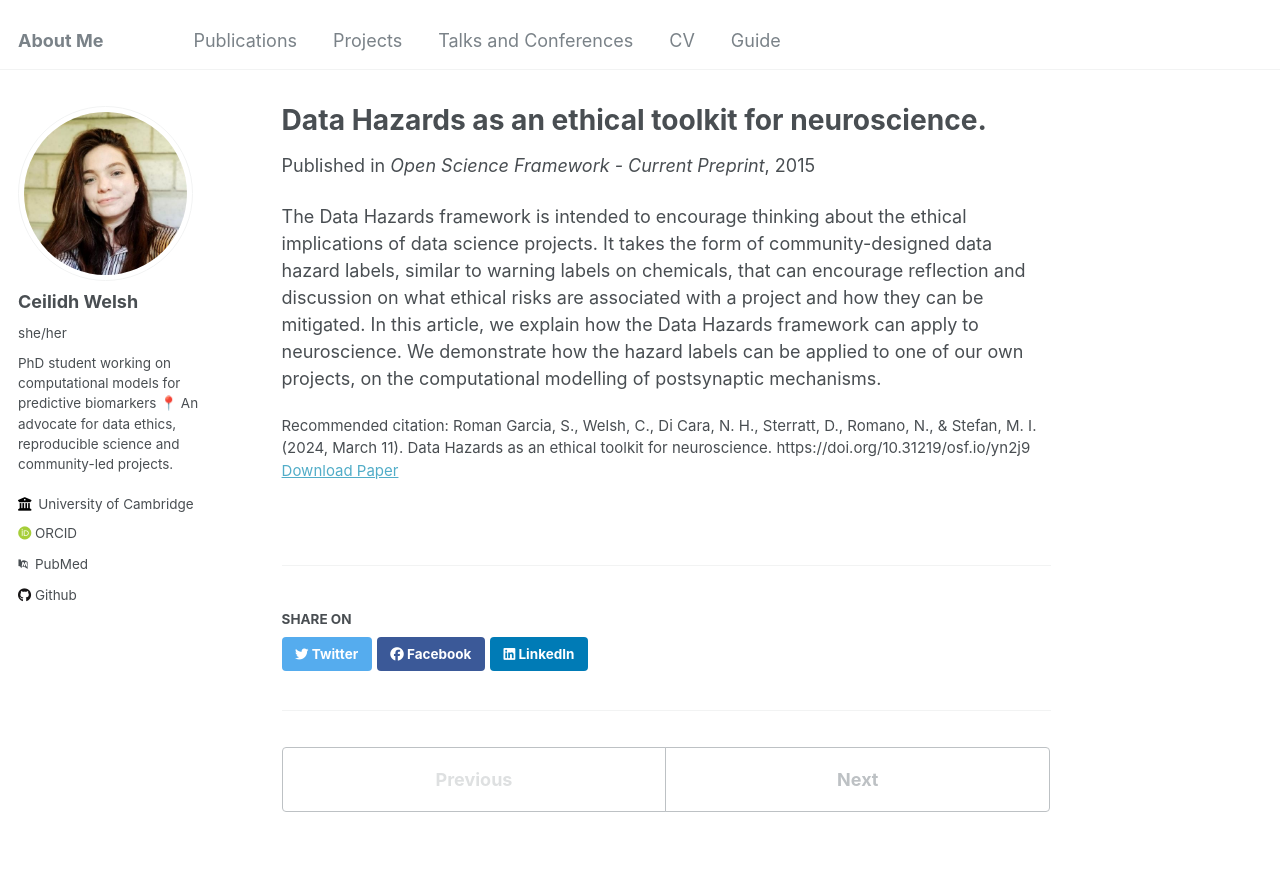
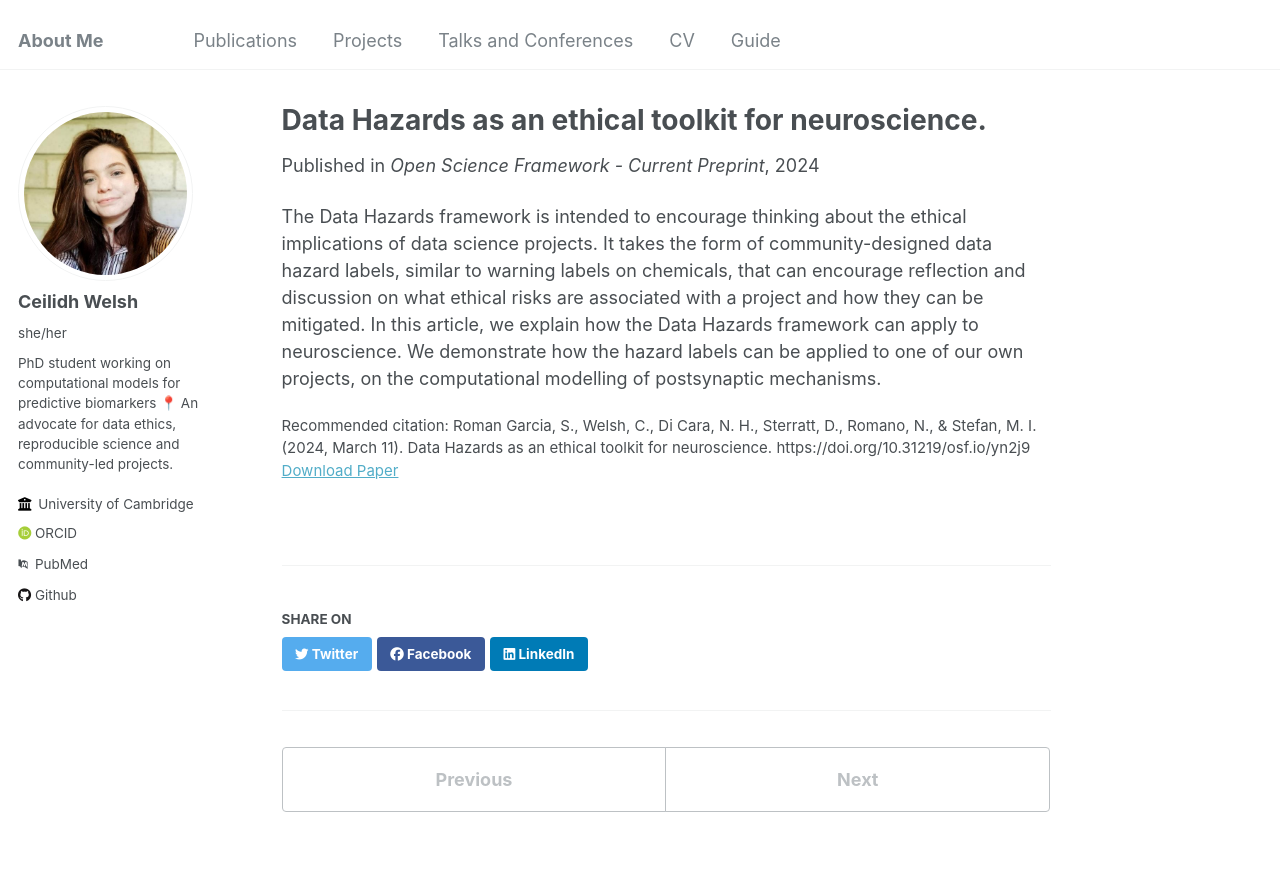
Before and after one commit to CeilidhWelsh/CeilidhWelsh.github.io, a Jekyll site: the page built from _publications/2015-10-01-paper-title-number-3.md, in a window 1280 px wide and 1184 px high. Shown: the top 875 px of the window. Built offline with Jekyll 4.4.1, drawn with Linux system fonts in a browser that asks for light colours; some web fonts are replaced.

Commit message:
Update 2015-10-01-paper-title-number-3.md

```diff
--- a/_publications/2015-10-01-paper-title-number-3.md
+++ b/_publications/2015-10-01-paper-title-number-3.md
@@ -3,7 +3,7 @@ title: "Data Hazards as an ethical toolkit for neuroscience."
 collection: publications
 permalink: /publication/2015-10-01-paper-title-number-3
 excerpt: 'Join us in applying the Data Hazards framework to a real research case study and evaluate ethical risks.'
-date: 2015-10-01
+date: 2024-01-01
 venue: 'Open Science Framework - Current Preprint'
 paperurl: 'https://osf.io/preprints/osf/yn2j9'
 citation: 'Roman Garcia, S., Welsh, C., Di Cara, N. H., Sterratt, D., Romano, N., & Stefan, M. I. (2024, March 11). Data Hazards as an ethical toolkit for neuroscience. https://doi.org/10.31219/osf.io/yn2j9'
```
